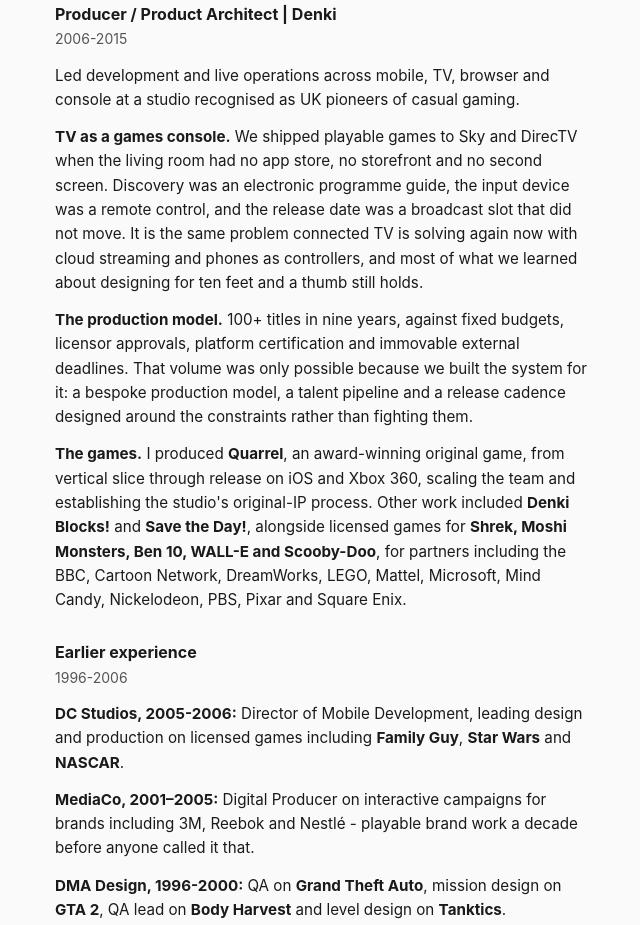
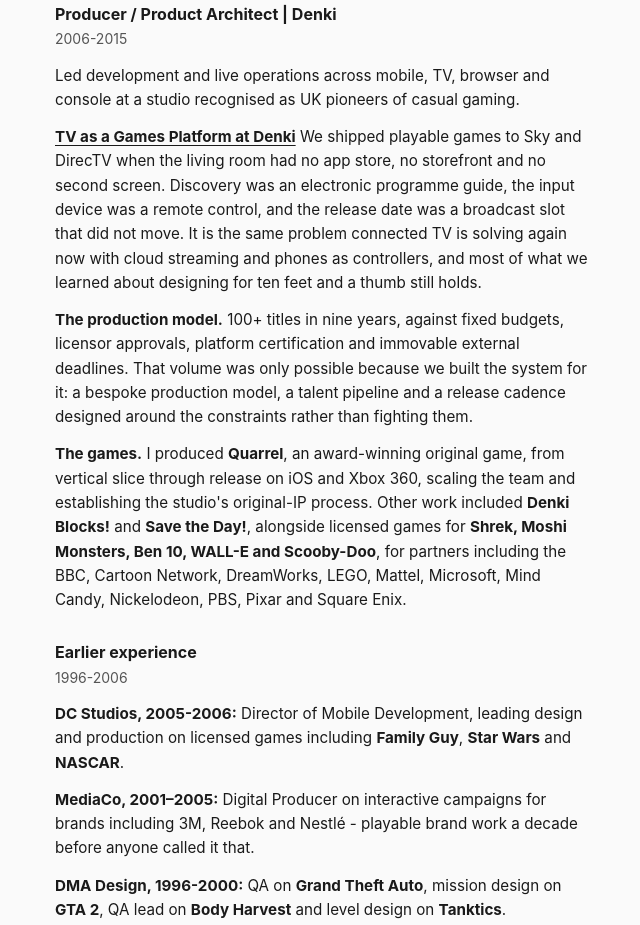
Before and after one commit to kwangchow/kwangchow.github.io, a plain HTML site: page experience.html in a window 1280 px wide. Shown: the part 2040-2965 px from the top of the page, without its empty margins (309-949 px from the left). Drawn offline with Linux system fonts and the light colour scheme.

Commit message:
Updated links

```diff
--- a/experience.html
+++ b/experience.html
@@ -108,7 +108,7 @@
         <h3>Producer / Product Architect | Denki</h3>
         <p class="role-meta">2006-2015</p>
         <p>Led development and live operations across mobile, TV, browser and console at a studio recognised as UK pioneers of casual gaming.</p>
-        <p><strong>TV as a games console.</strong> We shipped playable games to Sky and DirecTV when the living room had no app store, no storefront and no second screen. Discovery was an electronic programme guide, the input device was a remote control, and the release date was a broadcast slot that did not move. It is the same problem connected TV is solving again now with cloud streaming and phones as controllers, and most of what we learned about designing for ten feet and a thumb still holds.</p>
+        <p><a href="/tv-as-a-games-platform.html"><strong>TV as a Games Platform at Denki</strong></a> We shipped playable games to Sky and DirecTV when the living room had no app store, no storefront and no second screen. Discovery was an electronic programme guide, the input device was a remote control, and the release date was a broadcast slot that did not move. It is the same problem connected TV is solving again now with cloud streaming and phones as controllers, and most of what we learned about designing for ten feet and a thumb still holds.</p>
         <p><strong>The production model.</strong> 100+ titles in nine years, against fixed budgets, licensor approvals, platform certification and immovable external deadlines. That volume was only possible because we built the system for it: a bespoke production model, a talent pipeline and a release cadence designed around the constraints rather than fighting them.</p>
         <p><strong>The games.</strong> I produced <strong>Quarrel</strong>, an award-winning original game, from vertical slice through release on iOS and Xbox 360, scaling the team and establishing the studio's original-IP process. Other work included <strong>Denki Blocks!</strong> and <strong>Save the Day!</strong>, alongside licensed games for <strong>Shrek, Moshi Monsters, Ben 10, WALL-E and Scooby-Doo</strong>, for partners including the BBC, Cartoon Network, DreamWorks, LEGO, Mattel, Microsoft, Mind Candy, Nickelodeon, PBS, Pixar and Square Enix.</p>
         <!-- Switch on when the showcase pages are live:
```
Also changed, not shown: index.html (+1 -1 lines), 1 other file.
